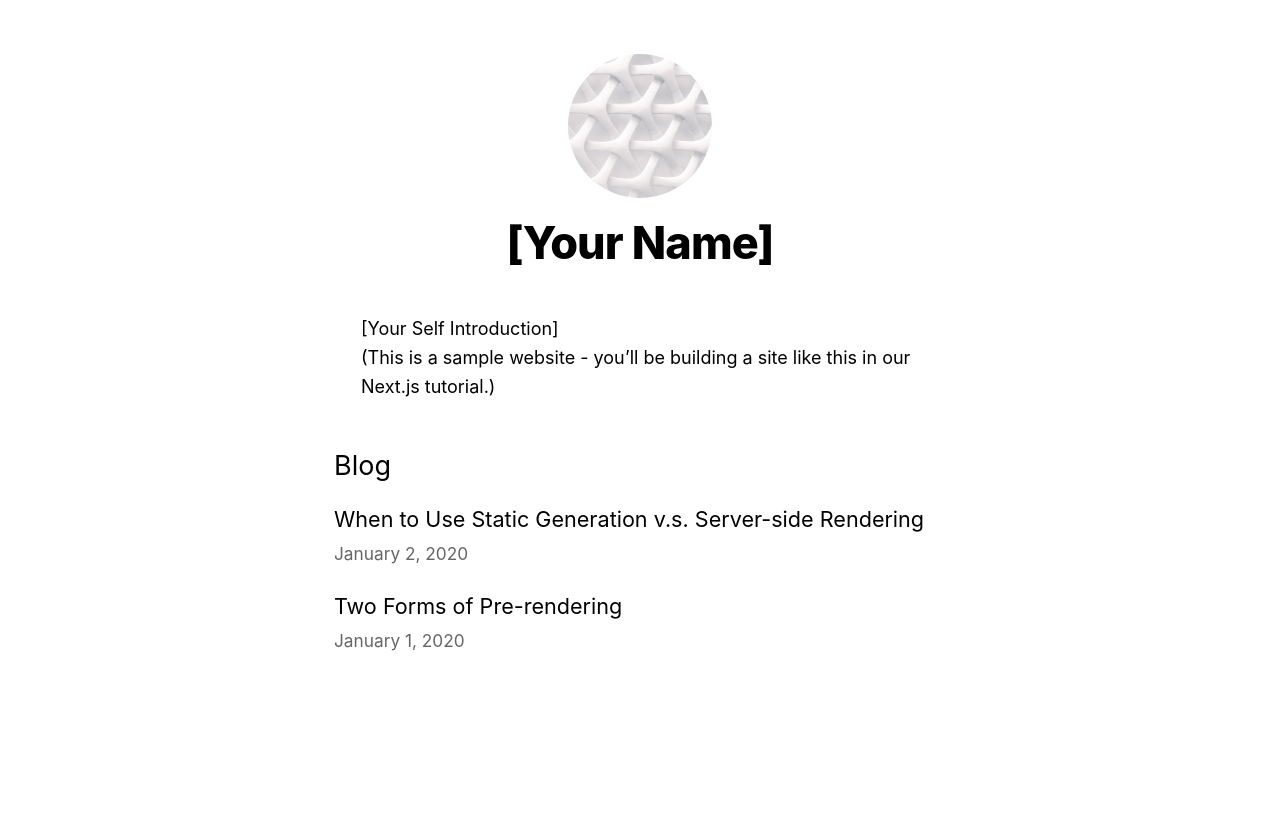
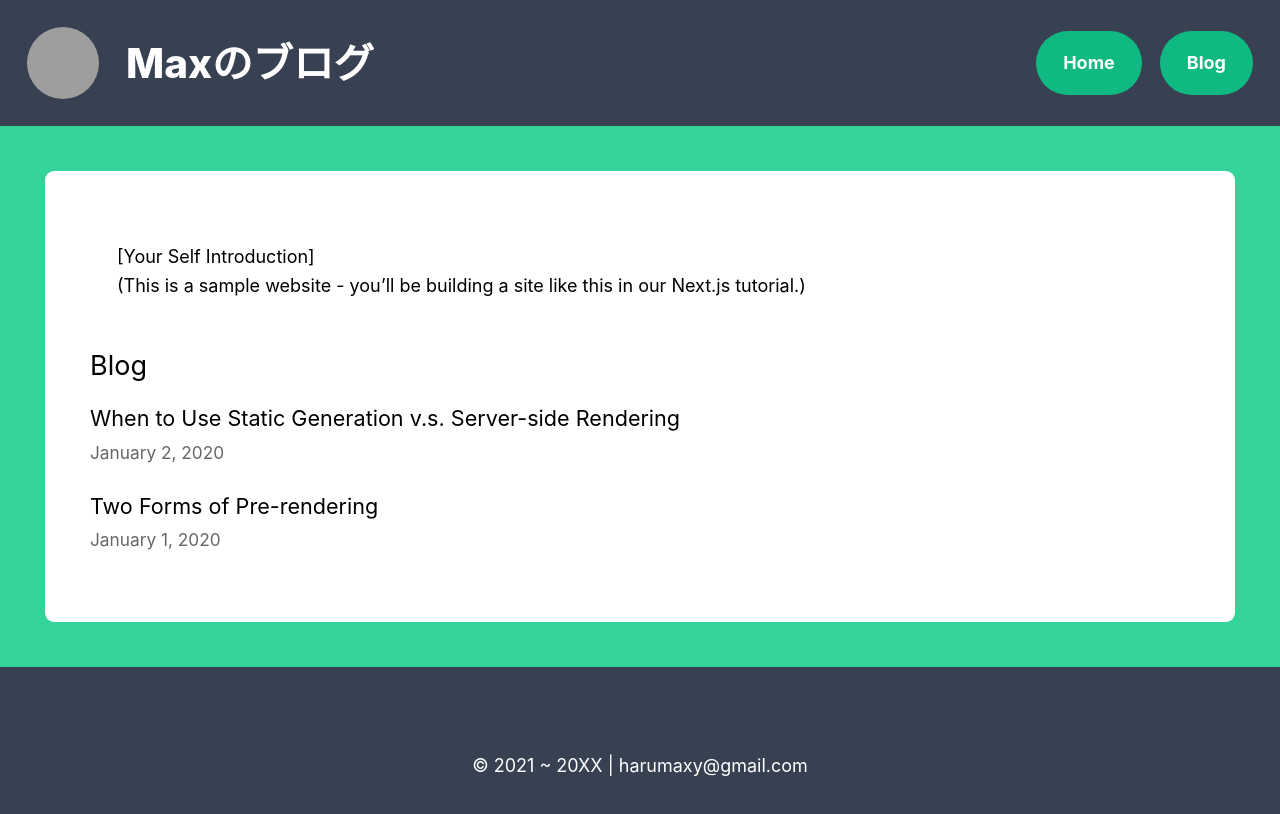
Before and after one commit to harumaxy/nextjs-blog, a Next.js app: page / in a window 1280 px wide. Shown: the top 814 px of the page. Built offline with nearby package versions, Linux system fonts and the light colour scheme; grey boxes are pictures that could not be loaded.

Commit message:
update components

```diff
--- a/components/layout.tsx
+++ b/components/layout.tsx
@@ -3,71 +3,61 @@ import Image from "next/image";
 import styles from "./layout.module.css";
 import utilStyles from "../styles/utils.module.css";
 import Link from "next/link";
+import { NavLink } from "./navLink";
 
-const name = "[Your Name]";
-export const siteTitle = "Next.js Sample Website";
+export const name = "Max";
+export const siteTitle = "Maxのブログ";
+export const myIconSrc = "/images/PowerSkull.png";
 
-export default function Layout({ children, home }) {
+const Layout: React.FC<{ home?: boolean }> = ({ children, home }) => {
   return (
-    <div className={styles.container}>
+    <div className="flex flex-col min-h-screen min-w-full bg-green-400 mx-auto container">
       <Head>
         <link rel="icon" href="/favicon.ico" />
-        <meta
-          name="description"
-          content="Learn how to build a personal website using Next.js"
+        <meta name="description" content="harumaxy 技術ブログ" />
+        <meta property="og:image" content={myIconSrc} />
+        <meta name="og:title" content={siteTitle} />
+        <meta name="twitter:card" content={siteTitle} />
+      </Head>
+
+      <header className="p-6 flex justify-between items-center bg-gray-700">
+        <div className="flex justify-center items-center space-x-6">
+          <img
+            src={myIconSrc}
+            alt="power skull"
+            className="h-16 w-16 rounded-full"
+          />
+          <h1 className="text-4xl text-white font-extrabold">
+            <Link href="/">{siteTitle}</Link>
+          </h1>
+        </div>
+
+        <NavLink
+          items={[
+            { title: "Home", route: "/" },
+            { title: "Blog", route: "/posts" },
+          ]}
         />
-        <meta
-          property="og:image"
-          content={`https://og-image.vercel.app/${encodeURI(
-            siteTitle
-          )}.png?theme=light&md=0&fontSize=75px&images=https%3A%2F%2Fassets.zeit.co%2Fimage%2Fupload%2Ffront%2Fassets%2Fdesign%2Fnextjs-black-logo.svg`}
-        />
-        <meta name="og:title" content={siteTitle} />
-        <meta name="twitter:card" content="summary_large_image" />
-      </Head>
-      <header className={styles.header}>
-        {home ? (
-          <>
-            <Image
-              priority
-              src="/images/profile.jpg"
-              className={utilStyles.borderCircle}
-              height={144}
-              width={144}
-              alt={name}
-            />
-            <h1 className={utilStyles.heading2Xl}>{name}</h1>
-          </>
-        ) : (
-          <>
-            <Link href="/">
-              <a>
-                <Image
-                  priority
-                  src="/images/profile.jpg"
-                  className={utilStyles.borderCircle}
-                  height={108}
-                  width={108}
-                  alt={name}
-                />
-              </a>
-            </Link>
-            <h2 className={utilStyles.headingLg}>
-              <Link href="/">
-                <a className={utilStyles.colorInherit}>{name}</a>
-              </Link>
-            </h2>
-          </>
-        )}
       </header>
-      <main>{children}</main>
+      <main className="bg-white rounded-lg p-10 m-10 flex-grow">
+        {children}
+      </main>
       {!home && (
-        <div className={styles.backToHome}>
+        <div className="bg-white text-gray-800">
           <Link href="/">
             <a>← Back to home</a>
           </Link>
         </div>
       )}
+      <footer className="h-44 bg-gray-700">
+        <div className="h-full flex items-center justify-center">
+          <p className="text-white my-auto">
+            © 2021 ~ 20XX | harumaxy@gmail.com
+          </p>
+        </div>
+      </footer>
     </div>
   );
-}
+};
+
+export default Layout;
--- /dev/null
+++ b/components/navLink.tsx
@@ -0,0 +1,20 @@
+import Link from "next/link";
+
+export type NavItem = {
+  title: string;
+  route: string;
+};
+
+export const NavLink: React.FC<{ items: Array<NavItem> }> = (props) => (
+  <nav>
+    <ul className="flex space-x-4">
+      {props.items.map((item) => (
+        <li className="flex bg-green-500 text-white font-bold rounded-full hover:bg-green-300">
+          <Link href={item.route}>
+            <a className="px-6 py-4">{item.title}</a>
+          </Link>
+        </li>
+      ))}
+    </ul>
+  </nav>
+);
```
